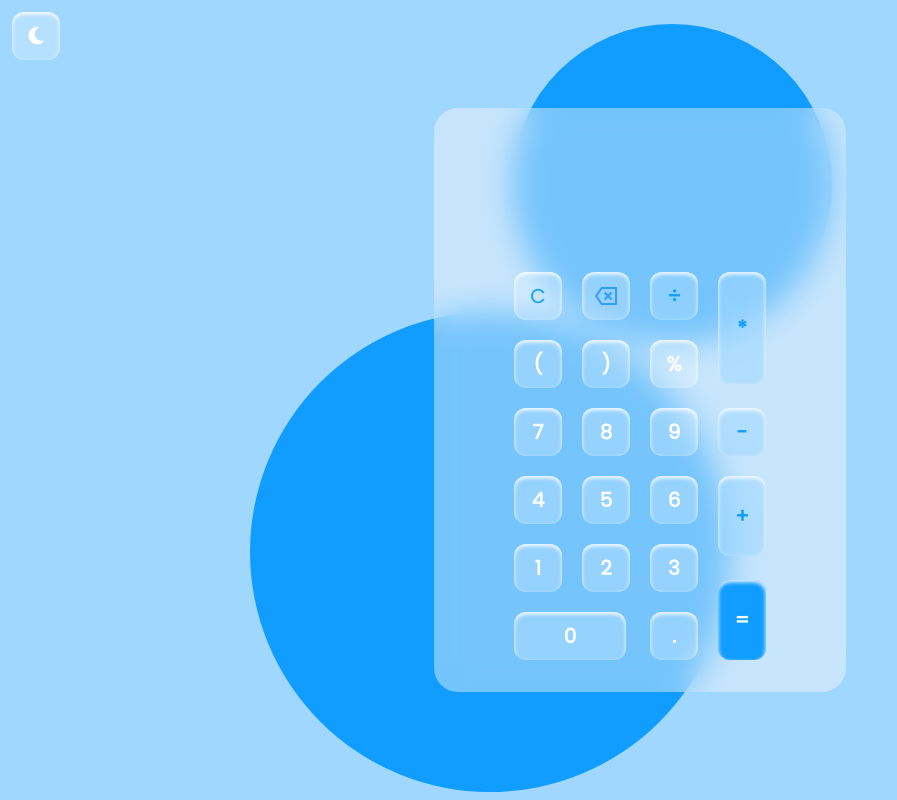
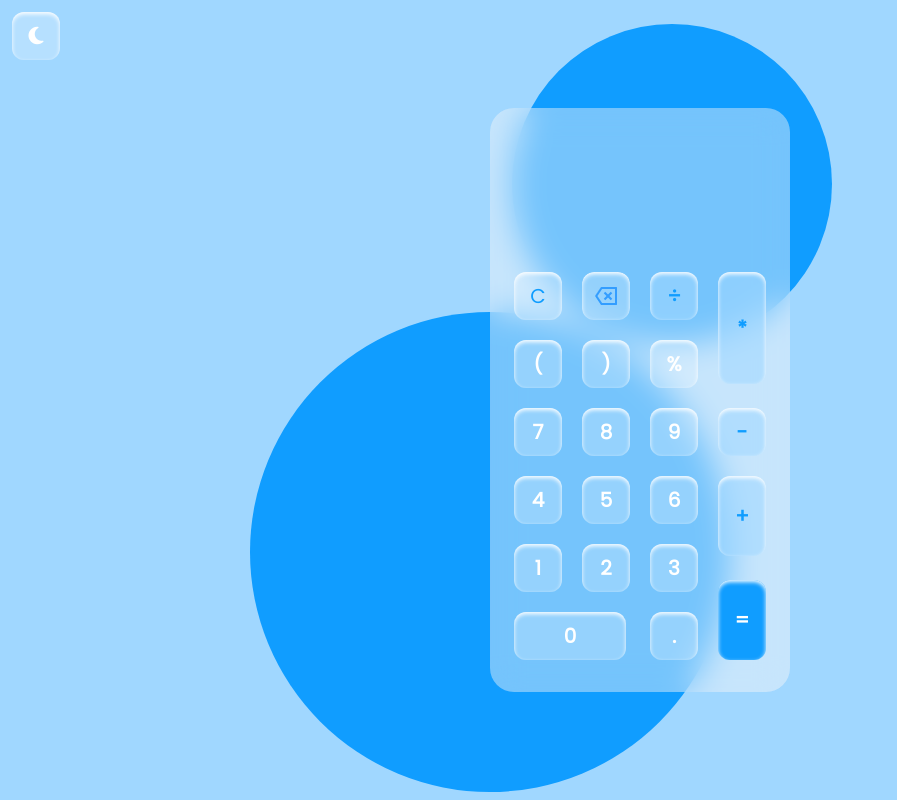
Before and after one commit to Arfa-Zia/calculator-app, a website: page index.html in a window 1280 px wide. Shown: the whole page, without its empty margins (0-897 px from the left). Drawn offline with Linux system fonts and the light colour scheme.

Commit message:
Change width of calc body

```diff
--- a/index.html
+++ b/index.html
@@ -18,7 +18,7 @@
 
       <div class="rounded-[50%]  bg-shade-2 dark:bg-shade-3 z-10 size-[30vw] md:size-[20vw] lg:size-[40vh] hidden md:block absolute right-[10vw] top-[5vh] md:top-[10vh] md:right-[20%] lg:right-[35%] lg:top-[3%]  "></div>
 
-    <div class="flex flex-col md:px-3 relative rounded-3xl z-30 bg-[rgba(250,248,248,0.43)] dark:bg-[#000000d0] backdrop-blur-lg justify-center items-center ">
+    <div class="flex flex-col md:px-3 relative rounded-3xl z-30 bg-[rgba(250,248,248,0.43)] dark:bg-[#000000d0] backdrop-blur-lg justify-center items-center w-[300px] ">
         <div >
             <input id="input" readonly class="w-full h-20 bg-inherit focus:outline-none px-5 py-0 pt-6 text-right text-lg text-gray-600 dark:text-gray-300" type="text">
             <div id="output" class="w-full h-16 px-5 text-right text-3xl mb-5 dark:text-white">
```
Also changed, not shown: output.css.
